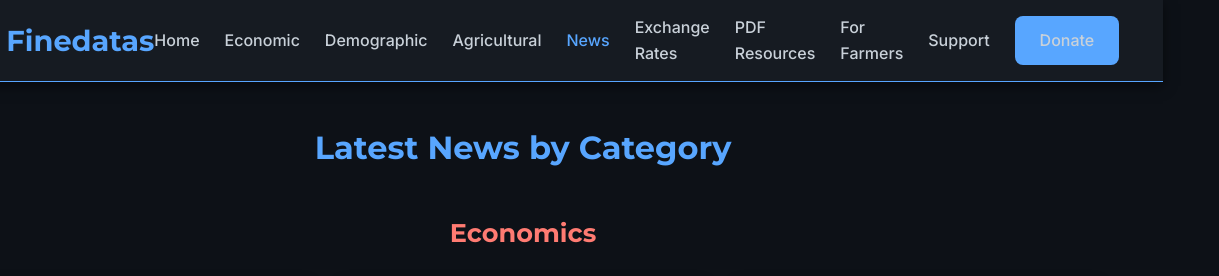
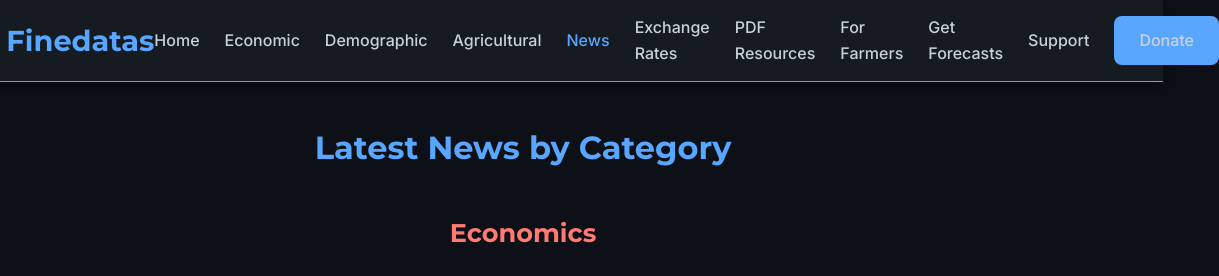
Before and after one commit to gghhxx11299/finedata, a plain HTML site: page news.html in a window 1280 px wide. Shown: the top 276 px of the page, 117-1336 px from the left, 1219 px wide, since content can reach past the window. Drawn offline with Linux system fonts and the light colour scheme.

Commit message:
Update news.html

```diff
--- a/news.html
+++ b/news.html
@@ -310,6 +310,7 @@
                     <li><a href="exchange.html">Exchange Rates</a></li>
                     <li><a href="pdf.html">PDF Resources</a></li>
                     <li><a href="weather.html">For Farmers</a></li>
+                    <li><a href="insights.html">Get Forecasts</a></li>
                     <li><a href="support.html">Support</a></li>
                     <li><a href="donate.html" class="btn">Donate</a></li>
                 </ul>
```
